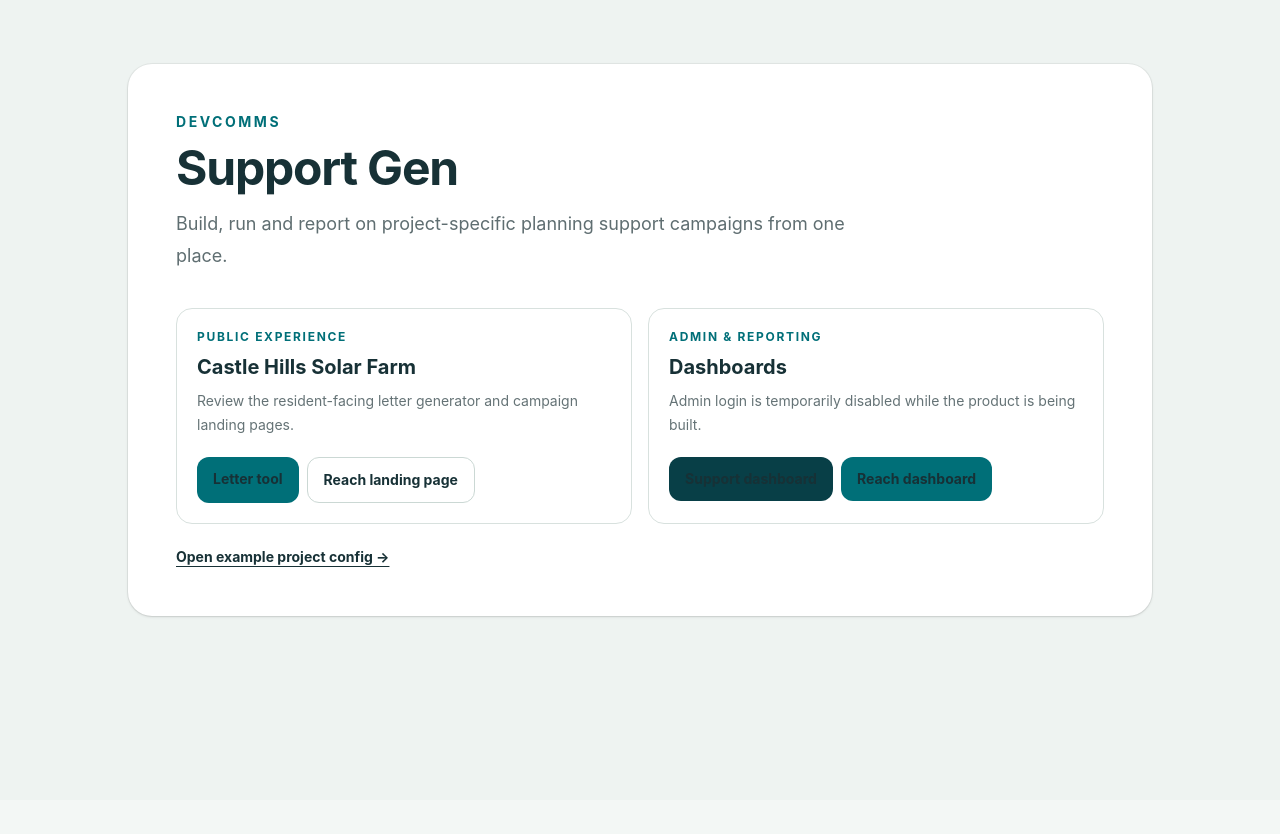
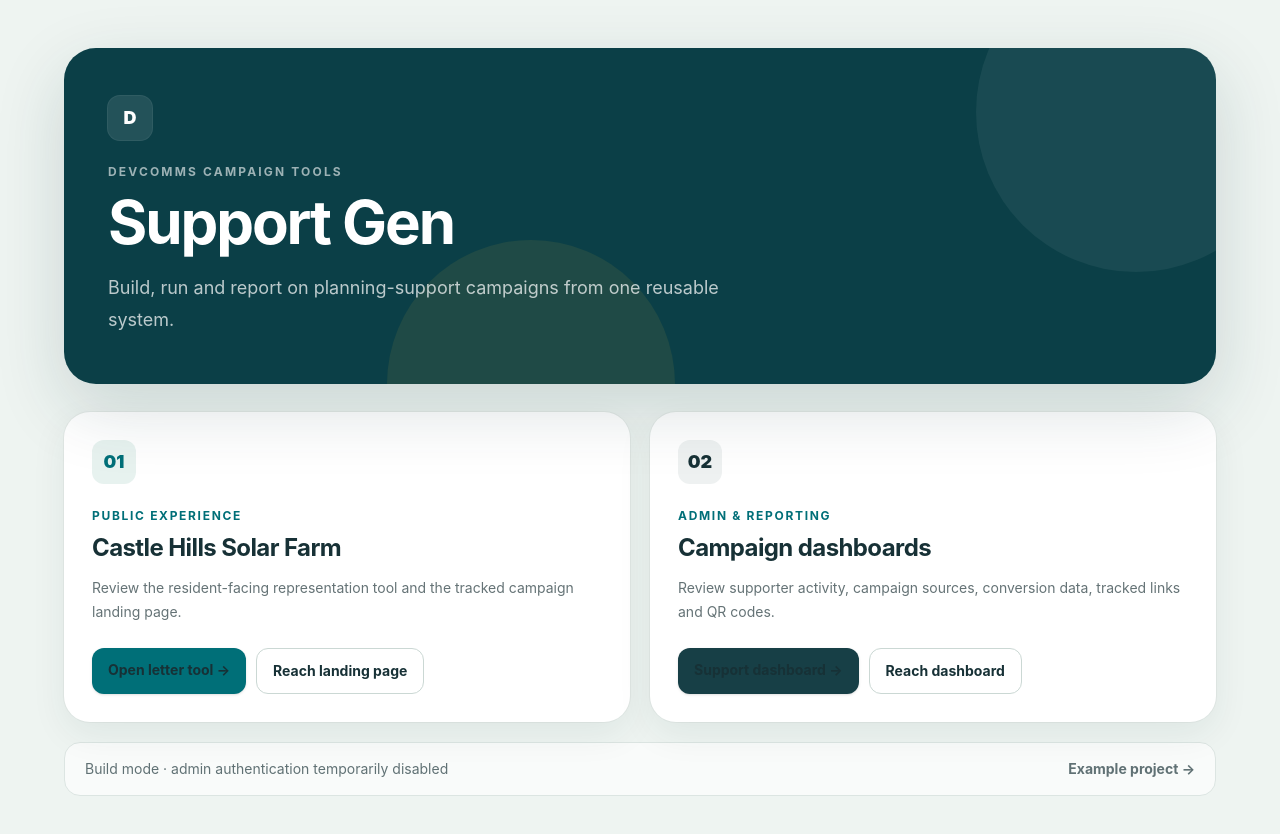
Before and after one commit to JakeWDevComms/Support-Gen, a Next.js app: page / in a window 1280 px wide. Shown: the top 834 px of the page. Before the commit the page ends 800 px from the top, so only its background shows below. Built offline with nearby package versions, Linux system fonts and the light colour scheme.

Commit message:
Refresh Support Gen home design

```diff
--- a/src/app/page.tsx
+++ b/src/app/page.tsx
@@ -1,39 +1,47 @@
 import Link from "next/link";
 
 export default function Home(){
- return <main className="min-h-screen bg-[#eef3f1] px-5 py-10 md:py-16">
-  <div className="mx-auto max-w-5xl">
-   <div className="rounded-3xl bg-white p-8 shadow-sm ring-1 ring-black/5 md:p-12">
-    <p className="text-sm font-bold uppercase tracking-[0.18em] text-[#006f78]">DevComms</p>
-    <h1 className="mt-3 text-4xl font-bold tracking-tight text-[#173136] md:text-5xl">Support Gen</h1>
-    <p className="mt-4 max-w-2xl text-lg leading-8 text-[#5f6e71]">Build, run and report on project-specific planning support campaigns from one place.</p>
+  return <main className="min-h-screen bg-[#eef4f1] px-5 py-8 md:px-8 md:py-12">
+    <div className="mx-auto max-w-6xl">
+      <section className="relative overflow-hidden rounded-[32px] bg-[#0b3f47] px-7 py-10 text-white shadow-[0_24px_70px_rgba(16,58,64,.16)] md:px-11 md:py-12">
+        <div className="pointer-events-none absolute -right-20 -top-24 h-80 w-80 rounded-full bg-white opacity-[0.06]"/>
+        <div className="pointer-events-none absolute -bottom-36 left-[28%] h-72 w-72 rounded-full bg-[#e9b83f] opacity-[0.09]"/>
+        <div className="relative">
+          <div className="flex h-11 w-11 items-center justify-center rounded-xl bg-white/10 text-lg font-black ring-1 ring-white/15">D</div>
+          <p className="mt-6 text-xs font-bold uppercase tracking-[0.18em] text-white/60">DevComms campaign tools</p>
+          <h1 className="mt-3 max-w-3xl text-4xl font-bold tracking-[-0.035em] md:text-6xl">Support Gen</h1>
+          <p className="mt-5 max-w-2xl text-lg leading-8 text-white/72">Build, run and report on planning-support campaigns from one reusable system.</p>
+        </div>
+      </section>
 
-    <div className="mt-9 grid gap-4 md:grid-cols-2">
-     <section className="rounded-2xl border border-[#d8e1de] p-5">
-      <p className="text-xs font-bold uppercase tracking-[0.14em] text-[#006f78]">Public experience</p>
-      <h2 className="mt-2 text-xl font-bold">Castle Hills Solar Farm</h2>
-      <p className="mt-2 text-sm leading-6 text-[#657376]">Review the resident-facing letter generator and campaign landing pages.</p>
-      <div className="mt-5 flex flex-wrap gap-2">
-       <Link className="rounded-xl bg-[#006f78] px-4 py-3 text-sm font-bold text-white" href="/castle-hills-solar">Letter tool</Link>
-       <Link className="rounded-xl border border-[#cbd8d4] px-4 py-3 text-sm font-bold" href="/castle-hills-solar/reach/facebook-local">Reach landing page</Link>
+      <div className="mt-7 grid gap-5 md:grid-cols-2">
+        <section className="group rounded-[26px] bg-white p-6 shadow-[0_12px_36px_rgba(20,53,57,.07)] ring-1 ring-black/[0.04] transition hover:-translate-y-0.5 hover:shadow-[0_16px_42px_rgba(20,53,57,.1)] md:p-7">
+          <div className="flex h-11 w-11 items-center justify-center rounded-xl bg-[#e7f2ef] text-lg font-black text-[#006f78]">01</div>
+          <p className="mt-6 text-xs font-bold uppercase tracking-[0.14em] text-[#006f78]">Public experience</p>
+          <h2 className="mt-2 text-2xl font-bold tracking-tight text-[#173136]">Castle Hills Solar Farm</h2>
+          <p className="mt-3 text-sm leading-6 text-[#657376]">Review the resident-facing representation tool and the tracked campaign landing page.</p>
+          <div className="mt-6 flex flex-wrap gap-2.5">
+            <Link className="rounded-xl bg-[#006f78] px-4 py-3 text-sm font-bold text-white shadow-sm transition hover:-translate-y-0.5" href="/castle-hills-solar">Open letter tool →</Link>
+            <Link className="rounded-xl border border-[#cbd8d4] bg-white px-4 py-3 text-sm font-bold text-[#30494e] transition hover:bg-[#f7faf9]" href="/castle-hills-solar/reach/facebook-local">Reach landing page</Link>
+          </div>
+        </section>
+
+        <section className="group rounded-[26px] bg-white p-6 shadow-[0_12px_36px_rgba(20,53,57,.07)] ring-1 ring-black/[0.04] transition hover:-translate-y-0.5 hover:shadow-[0_16px_42px_rgba(20,53,57,.1)] md:p-7">
+          <div className="flex h-11 w-11 items-center justify-center rounded-xl bg-[#eef1f1] text-lg font-black text-[#173136]">02</div>
+          <p className="mt-6 text-xs font-bold uppercase tracking-[0.14em] text-[#006f78]">Admin & reporting</p>
+          <h2 className="mt-2 text-2xl font-bold tracking-tight text-[#173136]">Campaign dashboards</h2>
+          <p className="mt-3 text-sm leading-6 text-[#657376]">Review supporter activity, campaign sources, conversion data, tracked links and QR codes.</p>
+          <div className="mt-6 flex flex-wrap gap-2.5">
+            <Link className="rounded-xl bg-[#173f46] px-4 py-3 text-sm font-bold text-white shadow-sm transition hover:-translate-y-0.5" href="/admin/castle-hills-solar">Support dashboard →</Link>
+            <Link className="rounded-xl border border-[#cbd8d4] bg-white px-4 py-3 text-sm font-bold text-[#30494e] transition hover:bg-[#f7faf9]" href="/admin/castle-hills-solar/reach">Reach dashboard</Link>
+          </div>
+        </section>
       </div>
-     </section>
 
-     <section className="rounded-2xl border border-[#d8e1de] p-5">
-      <p className="text-xs font-bold uppercase tracking-[0.14em] text-[#006f78]">Admin & reporting</p>
-      <h2 className="mt-2 text-xl font-bold">Dashboards</h2>
-      <p className="mt-2 text-sm leading-6 text-[#657376]">Admin login is temporarily disabled while the product is being built.</p>
-      <div className="mt-5 flex flex-wrap gap-2">
-       <Link className="rounded-xl bg-[#083f47] px-4 py-3 text-sm font-bold text-white" href="/admin/castle-hills-solar">Support dashboard</Link>
-       <Link className="rounded-xl bg-[#006f78] px-4 py-3 text-sm font-bold text-white" href="/admin/castle-hills-solar/reach">Reach dashboard</Link>
+      <div className="mt-5 flex items-center justify-between rounded-2xl border border-[#dce5e2] bg-white/65 px-5 py-4 text-sm text-[#607174]">
+        <span>Build mode · admin authentication temporarily disabled</span>
+        <Link className="font-bold text-[#006f78] hover:underline" href="/example-project">Example project →</Link>
       </div>
-     </section>
     </div>
-
-    <div className="mt-5">
-     <Link className="text-sm font-bold text-[#506265] underline underline-offset-4" href="/example-project">Open example project config →</Link>
-    </div>
-   </div>
-  </div>
- </main>;
+  </main>;
 }
```
